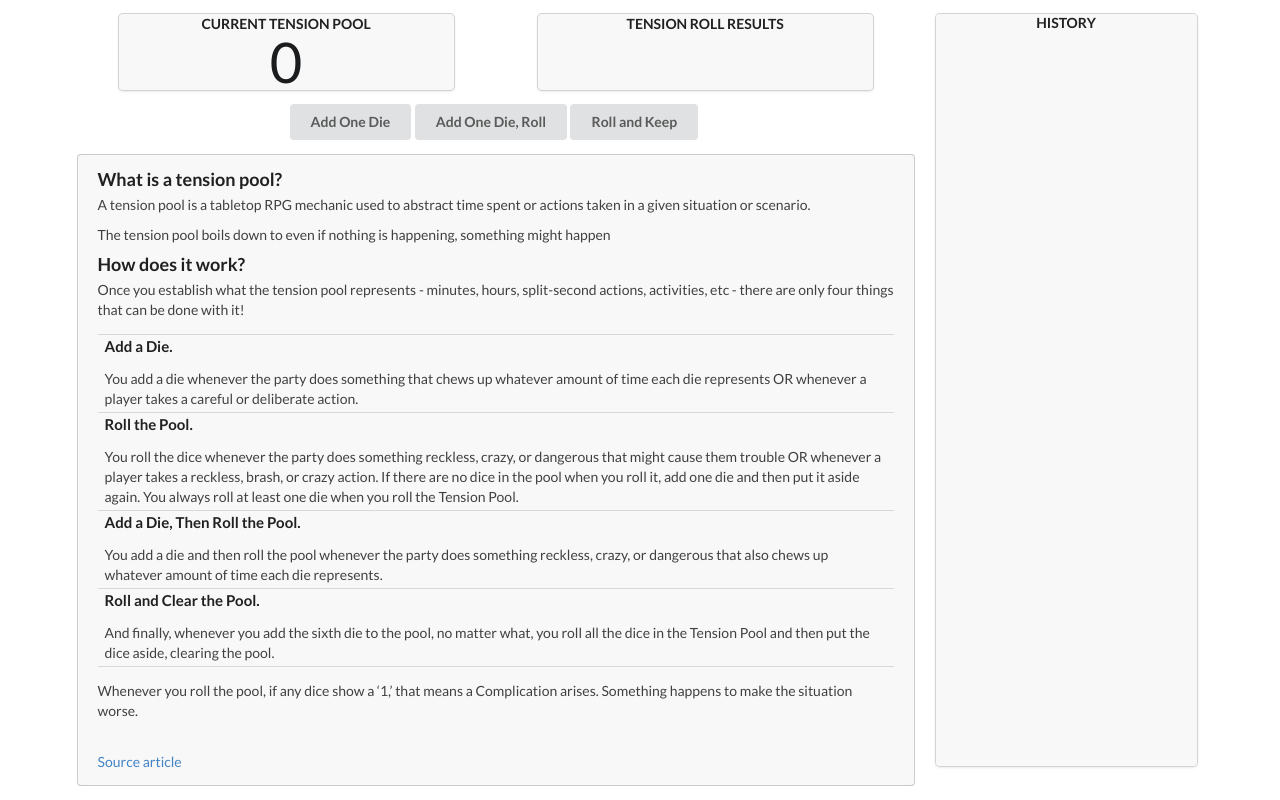
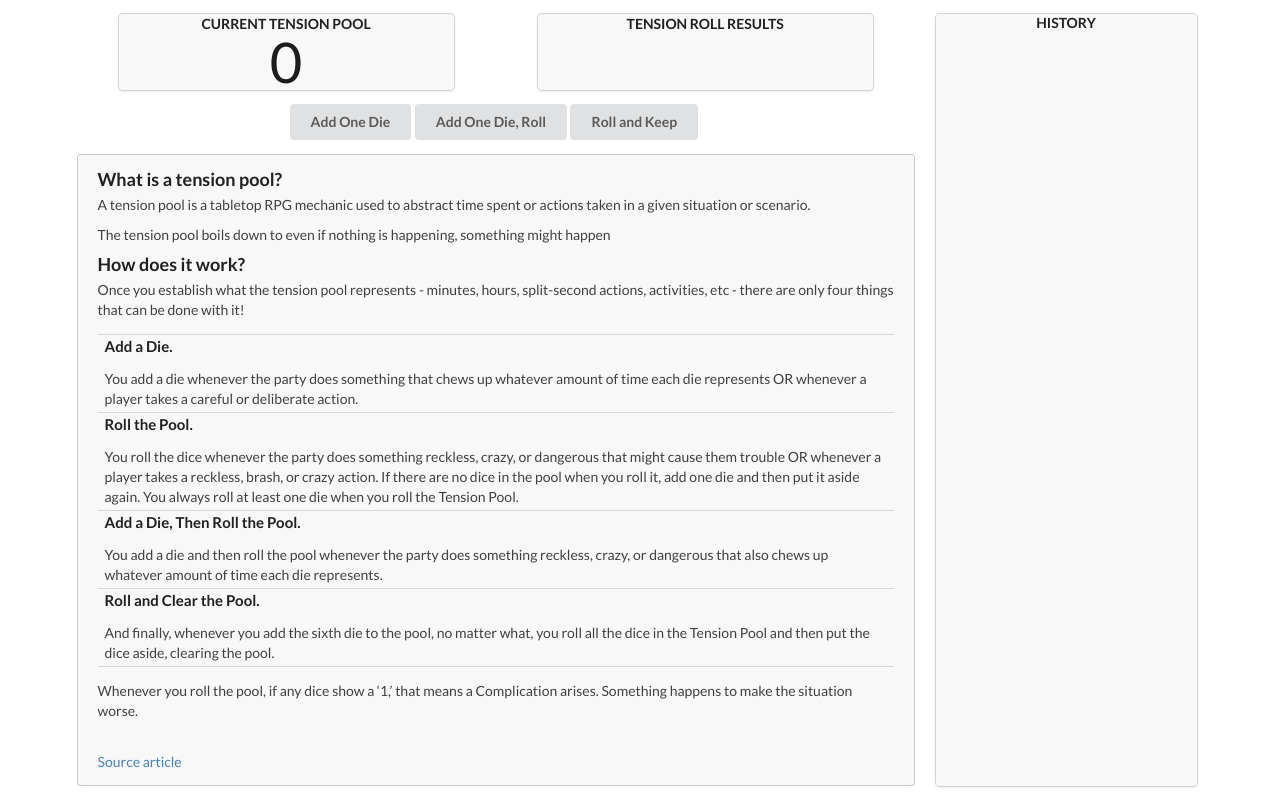
Before and after one commit to abonnell/tension-node, a React (Create React App) app: page / in a window 1280 px wide. Built offline with nearby package versions, Linux system fonts and the light colour scheme.

Commit message:
hist container height fix

```diff
--- a/src/App.css
+++ b/src/App.css
@@ -17,7 +17,7 @@
   flex-direction: row;
   justify-content: center;
   width: 100%;
-  height: 54.7em;
+  height: 100%;
 }
 
 .history-container .ui.card {
```
